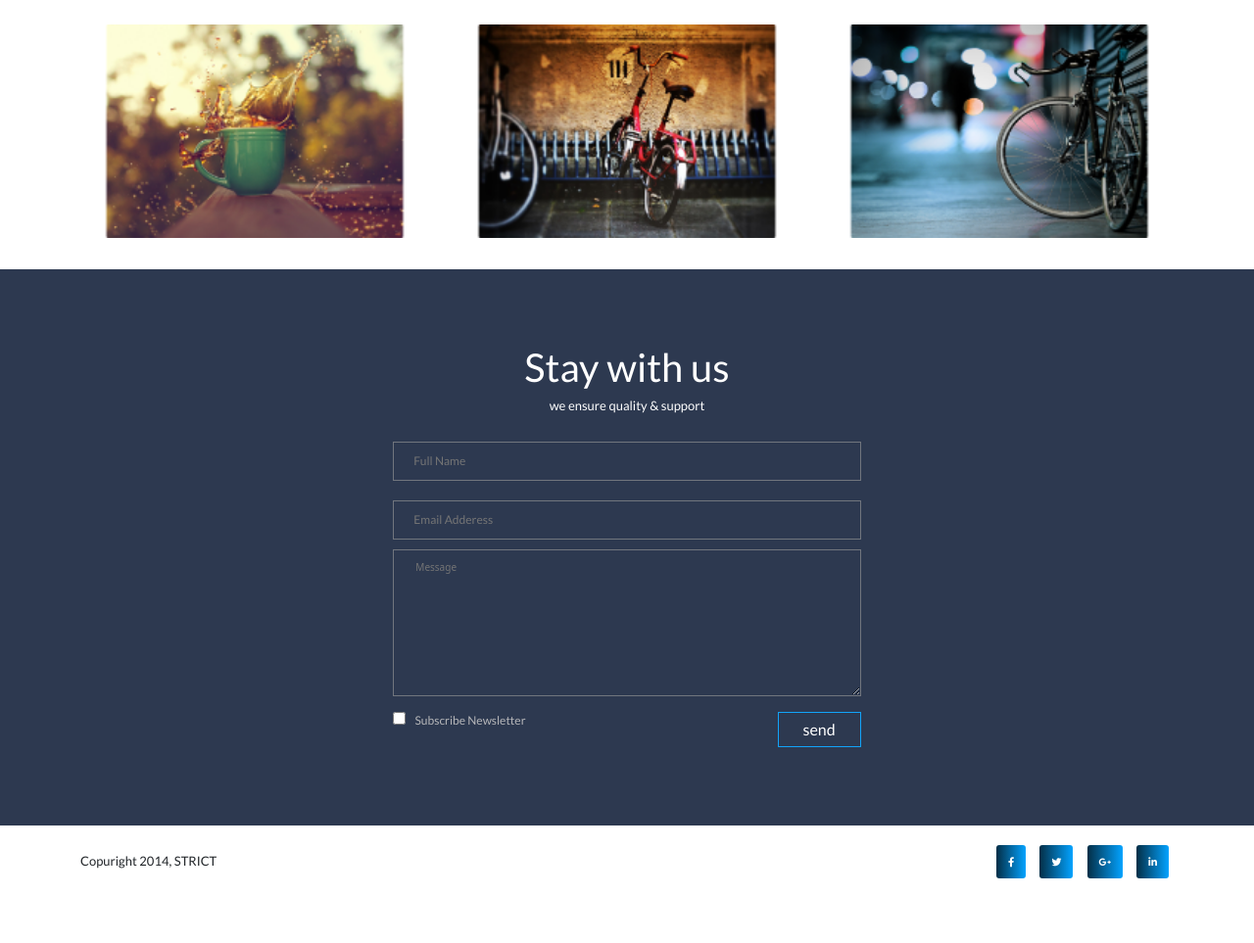
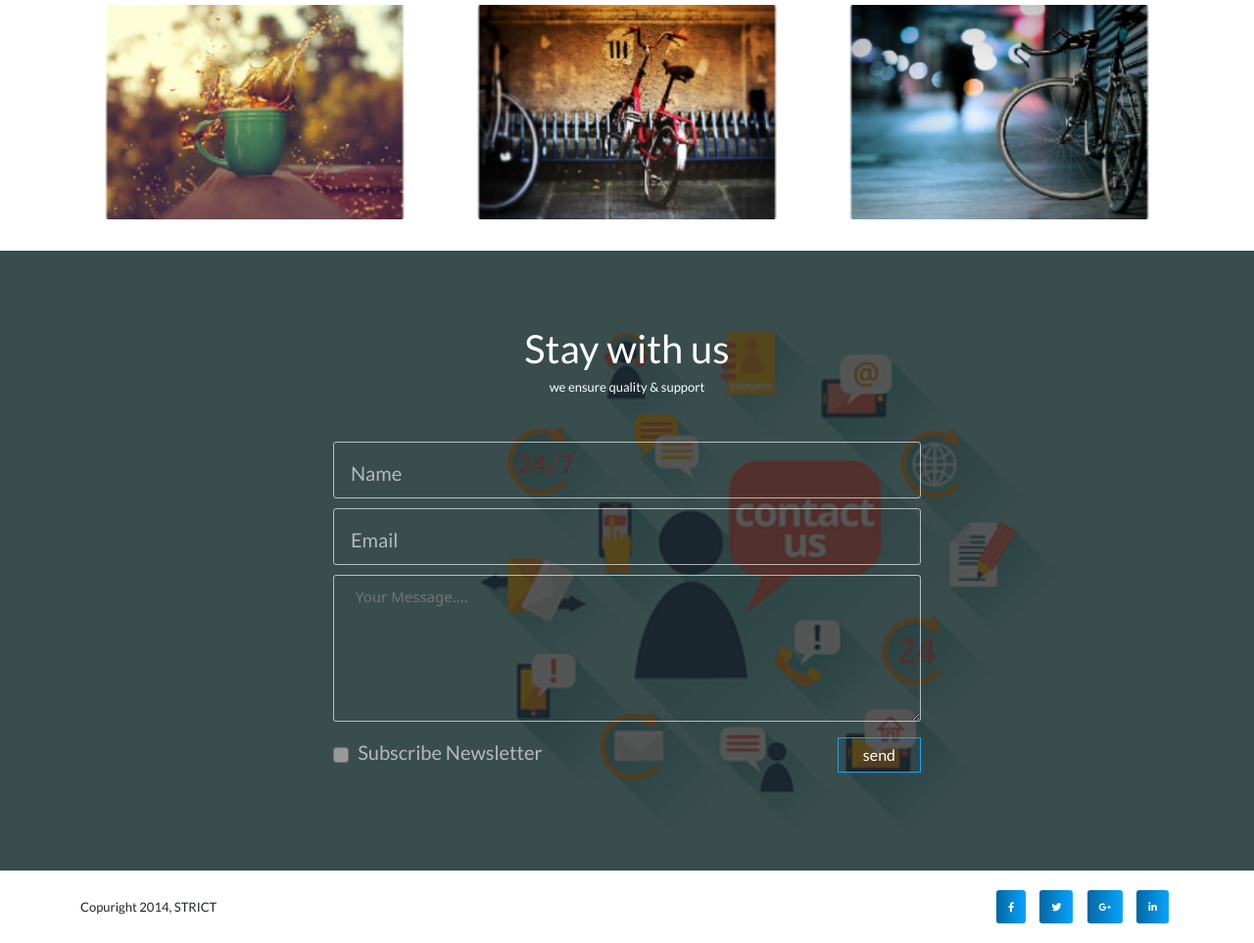
Before and after one commit to aizubair21/strict, a plain HTML site: page index.html in a window 1280 px wide. Shown: the part 1514-2477 px from the top of the page at 98% size. Before the commit the page ends 2431 px from the top, so only its background shows below. Drawn offline with Linux system fonts and the light colour scheme.

Commit message:
finished mobile responsive

```diff
--- a/css/responsive.css
+++ b/css/responsive.css
@@ -4,7 +4,12 @@
   }
 
   #banner .overlay .banner-heading {
-    font-size: 80px;
+    font-size: 60px;
+  }
+
+  #banner .overlay .banner-content .hr-line {
+    width: 70%;
+    margin: 0 auto;
   }
 
   .about-us-body {
@@ -13,6 +18,9 @@
 
   #card {
     margin-bottom: 40px;
+  }
+  #card .card-content {
+    margin: 5px;
   }
   .common-heading {
     font-size: 30px;
@@ -50,5 +58,8 @@
     display: none;
   }
 
+  #contact-us form {
+    width: 50%;
+  }
 
 }
--- a/css/style.css
+++ b/css/style.css
@@ -22,6 +22,7 @@ body {
     text-decoration: none;
     padding: 0 25px;
     color: black;
+    cursor: pointer;
 }
 
 #banner{
@@ -67,6 +68,7 @@ body {
     background-color: inherit;
     color: white;
     font-family: 'lato';
+    transition: .5s;
 }
 #banner .banner-content button:hover {
     background-color: #12a4fa;
@@ -103,29 +105,39 @@ body {
     text-align: center;
 }
 #card .card-body {
-    width: 300px;
+    /* width: 300px; */
+    box-shadow: 0px 0px 10px #a0a2a3;
+    border-radius: 2px;
+}
+#card .card-body:hover h3 {
+    color: #12a4fa;
+    cursor: pointer;
 }
 #card .card-content {
     display: flex;
     align-items: center;
     justify-content: center;;
 }
-#card .card-content .icon {
-
+#card .card-content .icon:hover {
+    opacity: .8;
+    cursor: pointer;
 }
 #card .fas, .fab {
     font-size: 30px;
     color: white;
     text-align: center;
     padding: 20px;
-    background: linear-gradient(90deg, #042e46, #03a3ff);
+    background: linear-gradient( 90deg, #0367a1, #07a4ff);
     border-radius: 3px;
+
 }
+
 #card h3{
     font-size: 20px;
     margin: 10px 0;
     color: #2d3950;
     font-family: 'lato';
+    transition: .5s;
 }
 #card p {
     color: #999999;
@@ -150,6 +162,7 @@ body {
     position: relative;
     margin: 2px 0;
     overflow: hidden;
+    cursor: pointer;
 }
 #portfolio .gallery .gallery-body:hover .overlay{
     left: 0;
@@ -174,21 +187,30 @@ body {
     border: 1px solid white;
     color: white;
     margin: 0 2px;
+    transition: .5s;
+}
+#portfolio .gallery .gallery-body .overlay .fas:hover {
+    background-color: #ffffff;
+    border: 1px solid #ffffff;
+    color: #12a4fa;
+    opacity: .8;
 }
 
 
-
 #contact-us {
-    background-color:  #2d3950;
+    background-image: url('../image/contact.png');
+    background-size: cover;
+    background-repeat: no-repeat;
     width: 100%;
     height: auto;
     position: relative;
+
 }
 
 #contact-us .contact-body {
     width: 100%;
     height: 100%;
-    /* border: 1px solid rgb(180, 26, 26); */
+   background-color: #202222be;
     display: flex;
     flex-direction: column;
     justify-content: center;
@@ -196,8 +218,8 @@ body {
     padding: 70px 0;
     text-align: center;
     color: white;
+    z-index: 999;
 }
-
 
 #contact-us .common-heading {
     color: white;
@@ -206,21 +228,27 @@ body {
 
 #contact-us form {
     width: 100%;
+    /* background-color: rgba(114, 228, 222, 0.747); */
+    padding: 20px;
+    z-index: 999;
 }
 
 #contact-us input {
     margin: 10px 0;
+    z-index: 999;
 }
 
 #contact-us input[type=text] {
     width: 100%;
     padding:10px;
     background-color: inherit;
-    border: 1px solid #999999a2;
-    font-size: 12px;
+    border: 1px solid #ffffffa2;
+    font-size: 15px;
     font-family: 'lato';
     text-indent: 10px;
     color: white;
+    border-radius: 3px;
+    z-index: 999;
 }
 #contact-us input:focus {
     outline: none;
@@ -230,11 +258,12 @@ body {
     width: 100%;
     height: 150px;
     background-color: inherit;
-    border: 1px solid #999999a2;
-    font-size: 10px;
+    border: 1px solid #ffffffa2;
+    font-size: 15px;
     text-indent: 12px;
     padding: 10px ;
     color: white;
+    border-radius: 3px;
 }
 #contact-us textarea:focus {
     outline: none;
@@ -246,15 +275,20 @@ body {
     color: white;
     font-family: 'lato';
     border: 1px solid #12a4fa;
+    transition: .5s;
+}
+#contact-us input[type=button]:hover {
+    background-color: #12a4fa;
 }
 #contact-us label {
     font-family:'lato';
-    font-size: 12px;
+    font-size: 20px;
     margin: 0 5px;
     color: #c9c8c8e1;
 }
 #contact-us input[type=checkbox] {
     background-color: #999898;
+    padding: 5px;
 }
 
 
@@ -269,6 +303,10 @@ footer .fab{
     margin: 20px 5px;
     background-color: #12a4fa;
     color: white;
+    transition: .5s;
+}
+footer .fab:hover {
+    opacity: .7;
 }
 footer p {
     margin: 0;
--- a/index.html
+++ b/index.html
@@ -104,7 +104,7 @@
                 </div>
 
                 <div class="about-us-discription">
-                    <p>Lorem ipsum dolor sit amet consectetur adipisicing elit. Repellendus, eum nulla officia quis veniam fugiat consequatur quisquam dignissimos quidem omnis, animi, iste laborum sint natus magni laudantium adipisci! Error architecto perferendis commodi. Nemo beatae fugit corrupti. Expedita autem voluptatum, debitis numquam officia adipisci in iure praesentium nobis, quo, voluptas temporibus.</p>
+                    <p>Lorem ipsum dolor sit amet consectetur adipisicing elit. Repellendus, eum nulla officia quis veniam fugiat consequatur quisquam dignissimos quidem omnis, animi, iste laborum sint natus magni laudantium adipisci! Error architecto perferendis commodi. Nemo beatae fugit corrupti.</p>
                 </div>
             </div>
         </div>
@@ -135,11 +135,11 @@
                             <i class="fab fa-telegram-plane"></i>
                         </div>
                         <div>
-                            <h3>optimized for all devices</h3>
+                            <h3>Clean & Minimal Design</h3>
                         </div>
                         <div>
                             <p>
-                                STRICT has been desined to be fully responsive on all devices
+                                This multipurpose theme is especially created to be use for diffrent projects.
                             </p>
                         </div>
                     </div>
@@ -151,11 +151,11 @@
                             <i class="fas fa-bullhorn"></i>
                         </div>
                         <div>
-                            <h3>optimized for all devices</h3>
+                            <h3>Font Awesome Icon</h3>
                         </div>
                         <div>
                             <p>
-                                STRICT has been desined to be fully responsive on all devices
+                                This multipurpose theme is especially created to be use for diffrent projects.
                             </p>
                         </div>
                     </div>
@@ -252,33 +252,41 @@
     </section>
 
     <section id="contact-us">
+
         <div class="contact-body">
                 <div class="common-heading">
                     Stay with us
                     <p>we ensure quality & support </p>
                 </div>
 
-            <div class="row">
-                <div class="col-sm-12" style="margin: 0 auto;">
-                    <form action="#" class="">
 
-                        <input type="text" name="fname" class="" placeholder="Full Name">
+                <form action="#"">
 
-                        <input type="text" class="" placeholder="Email Adderess">
+                    <div class="form-floating">
+                    <input type="text" class="form-control" placeholder="Full Name" id="floatingInput">
+                    <label for="floatingInput">Name</label>
+                    </div>
 
-                        <textarea name="message" placeholder="Message" id="textarea" ></textarea>
+                    <div class="form-floating">
+                        <input type="text" name="email" class="form-control" placeholder="Email Adderess" id="floatingInput">
+                        <label for="floatingInput">Email</label>
+                    </div>
+                    <div class="form-floating">
+                        <textarea  name="Message"  placeholder="Your Message...."></textarea>
 
-                        <div class="d-flex justify-content-sm-between">
+                    </div>
+                    <div class="d-flex justify-content-sm-between align-items-center">
                     <div>
-                            <input type="checkbox"> <label for="checkbox">Subscribe Newsletter</label>
+                        <input type="checkbox" id="checkobxInput" class="form-check-input"> <label for="checkobxInput">Subscribe Newsletter</label>
                     </div>
 
                         <input type="button" value="send">
                     </div>
 
                 </form>
+
         </div>
-            </div>
+
         </div>
     </section>
 
```
Also changed, not shown: image/contact.png (added). Lines whose indentation alone changed are shown as unchanged.
